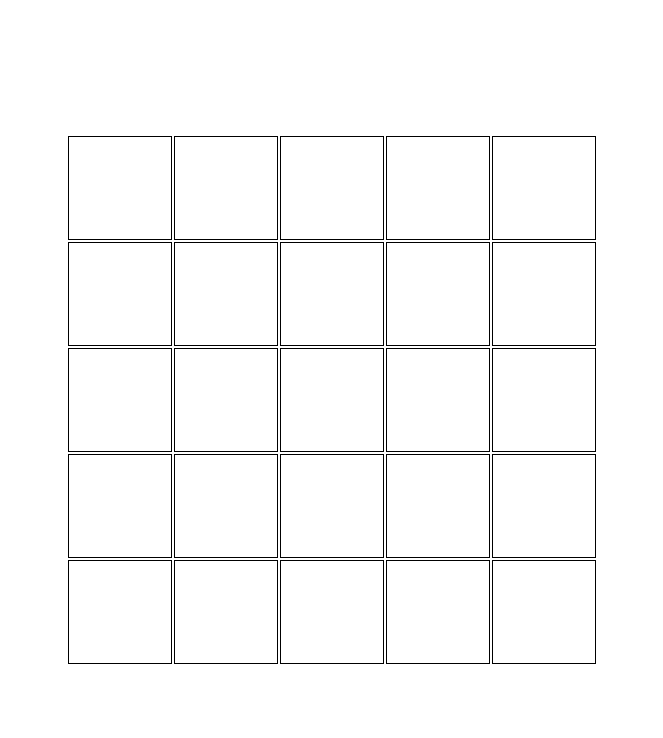
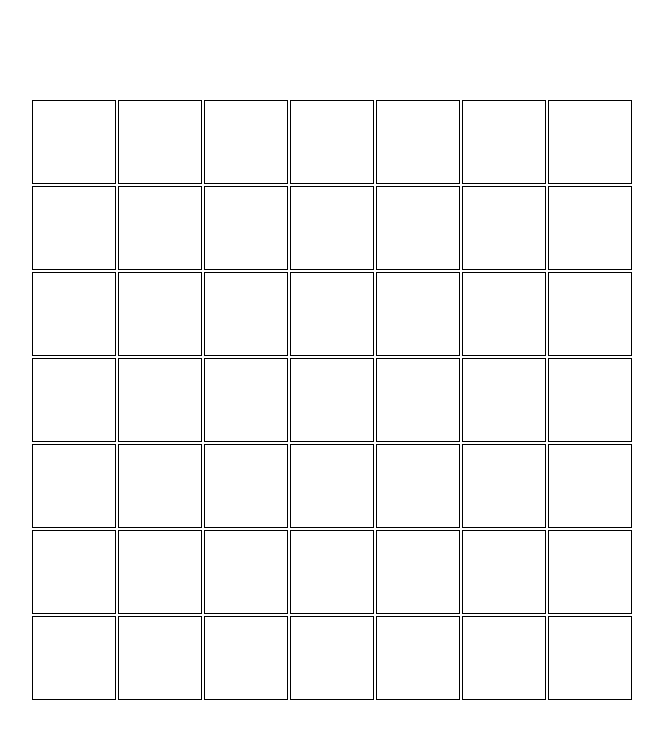
Before and after one commit to EvanHahn/connect-4-from-the-plane, a plain HTML site: page index.html in a window 1280 px wide. Shown: the whole page, without its empty margins (308-971 px from the left). Drawn offline with Linux system fonts and the light colour scheme.

Commit message:
7x7 board

```diff
--- a/the.css
+++ b/the.css
@@ -20,8 +20,8 @@ body {
 
 .board td {
   border: 1px solid #000;
-  width: 100px;
-  height: 100px;
+  width: 80px;
+  height: 80px;
 }
 
 .circle {
--- a/the.js
+++ b/the.js
@@ -1,5 +1,5 @@
-var BOARD_WIDTH = 5
-var BOARD_HEIGHT = 5
+var BOARD_WIDTH = 7
+var BOARD_HEIGHT = BOARD_WIDTH
 
 var crel = document.createElement.bind(document)
 
```
